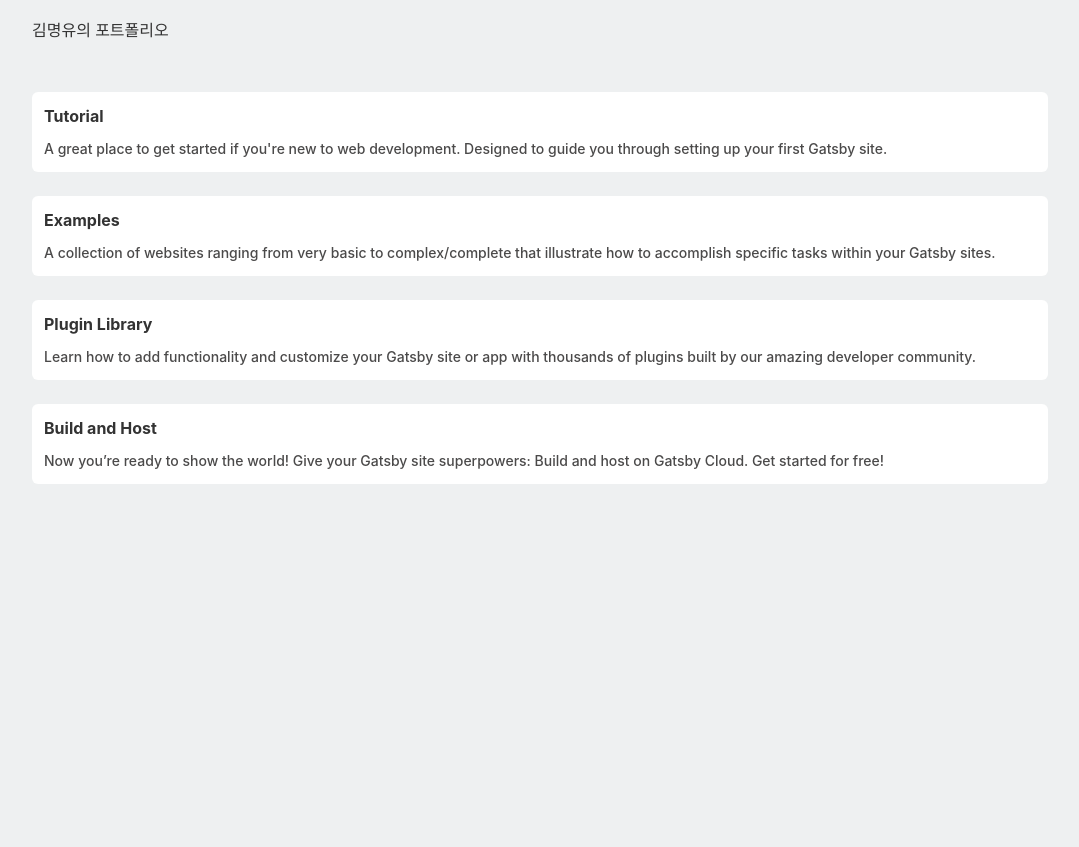
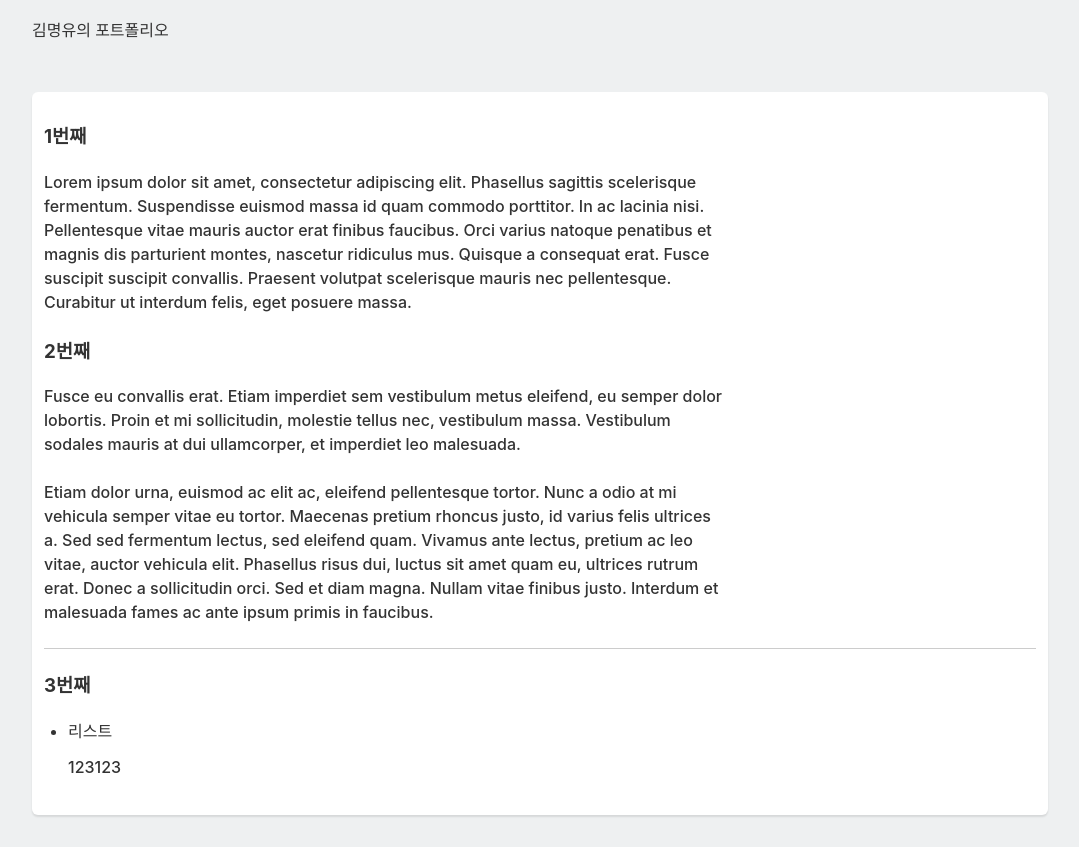
Before and after one commit to atheimuz/gatsby, a Gatsby site: page / in a window 1280 px wide. Shown: the whole page, without its empty margins (100-1179 px from the left). Before the commit the page ends 800 px from the top, so only its background shows below. Built offline with nearby package versions, Linux system fonts and the light colour scheme; Gatsby itself is replaced by a stand-in of ours.

Commit message:
예시 컴포넌트, 마크다운 파일 추가

```diff
--- a/src/components/postItem/index.tsx
+++ b/src/components/postItem/index.tsx
@@ -2,18 +2,28 @@ import * as React from "react"
 import * as styles from "./postItem.module.scss"
 
 export type PostItemType = {
-  data: {
-    url: string
-    text: string
-    description: string
+  node: {
+    id: string
+    frontmatter: {
+      title: string
+      description: string
+      date: string
+      categories: string[]
+      thumbnail: string
+    }
+    html: string
   }
 }
 
-const PostItem = ({ data }: PostItemType) => (
-  <a className={styles.wrapper} href={data.url}>
-    <p className={styles.title}>{data.text}</p>
-    <span className={styles.desc}>{data.description}</span>
-  </a>
-)
+const PostItem = ({ data }: PostItemType) => {
+  console.log(data)
+  return (
+    <a className={styles.wrapper} href={data.url}>
+      <p className={styles.title}>{data.title}</p>
+      <span className={styles.desc}>{data.description}</span>
+      <div dangerouslySetInnerHTML={{ __html: data.html }} />
+    </a>
+  )
+}
 
 export default PostItem
--- a/src/components/postItem/postItem.module.scss
+++ b/src/components/postItem/postItem.module.scss
@@ -3,6 +3,13 @@
     padding: 12px;
     border-radius: 6px;
     background-color: white;
+    box-shadow: 0px 2px 2px 0 rgba(black, .1);
+    transition: transform .3s;
+
+    &:hover {
+        // box-shadow: 0px 2px 0 0 rgba(black, .1);
+        transform: scale(1.02);
+    }
 }
 
 .title {
--- /dev/null
+++ b/src/components/postList/index.tsx
@@ -0,0 +1,51 @@
+import React, { FunctionComponent } from "react"
+import { useStaticQuery, graphql } from "gatsby"
+import * as styles from "./postList.module.scss"
+import PostItem, { PostItemType } from "components/postItem"
+
+export type PostType = {
+  node: {
+    id: string
+    frontmatter: {
+      title: string
+      description: string
+      date: string
+      categories: string[]
+      thumbnail: string
+    }
+    html: string
+  }
+}
+
+const PostList: FunctionComponent<{}> = function () {
+  const {
+    allMarkdownRemark: { edges: postList },
+  } = useStaticQuery(graphql`
+    query getPostList {
+      allMarkdownRemark {
+        edges {
+          node {
+            frontmatter {
+              title
+              description
+              date(formatString: "YYYY.MM.DD.")
+              categories
+              thumbnail
+            }
+            html
+          }
+        }
+      }
+    }
+  `)
+
+  return (
+    <div className={styles.list}>
+      {postList.map((item: PostType) => (
+        <PostItem data={item.node} />
+      ))}
+    </div>
+  )
+}
+
+export default PostList
--- /dev/null
+++ b/src/contents/test.md
@@ -0,0 +1,25 @@
+---
+date: "2023-05-21"
+title: "Test"
+categories: ["카테고리1", "카테고리2"]
+description: "테스트1"
+thumbnail: "./test.png"
+---
+
+### 1번째
+
+Lorem ipsum dolor sit amet, consectetur adipiscing elit. Phasellus sagittis scelerisque fermentum. Suspendisse euismod massa id quam commodo porttitor. In ac lacinia nisi. Pellentesque vitae mauris auctor erat finibus faucibus. Orci varius natoque penatibus et magnis dis parturient montes, nascetur ridiculus mus. Quisque a consequat erat. Fusce suscipit suscipit convallis. Praesent volutpat scelerisque mauris nec pellentesque. Curabitur ut interdum felis, eget posuere massa.
+
+### 2번째
+
+Fusce eu convallis erat. Etiam imperdiet sem vestibulum metus eleifend, eu semper dolor lobortis. Proin et mi sollicitudin, molestie tellus nec, vestibulum massa. Vestibulum sodales mauris at dui ullamcorper, et imperdiet leo malesuada.
+
+Etiam dolor urna, euismod ac elit ac, eleifend pellentesque tortor. Nunc a odio at mi vehicula semper vitae eu tortor. Maecenas pretium rhoncus justo, id varius felis ultrices a. Sed sed fermentum lectus, sed eleifend quam. Vivamus ante lectus, pretium ac leo vitae, auctor vehicula elit. Phasellus risus dui, luctus sit amet quam eu, ultrices rutrum erat. Donec a sollicitudin orci. Sed et diam magna. Nullam vitae finibus justo. Interdum et malesuada fames ac ante ipsum primis in faucibus.
+
+---
+
+### 3번째
+
+- 리스트
+
+  123123
--- a/src/pages/index.tsx
+++ b/src/pages/index.tsx
@@ -1,61 +1,14 @@
 import * as React from "react"
-import { Link } from "gatsby"
-import { StaticImage } from "gatsby-plugin-image"
 
 import Layout from "components/layout"
 import Seo from "components/seo"
-import * as styles from "components/index.module.css"
-import PostItem from "components/postItem"
+import PostList from "components/postList"
 
-const links = [
-  {
-    text: "Tutorial",
-    url: "https://www.gatsbyjs.com/docs/tutorial",
-    description:
-      "A great place to get started if you're new to web development. Designed to guide you through setting up your first Gatsby site.",
-  },
-  {
-    text: "Examples",
-    url: "https://github.com/gatsbyjs/gatsby/tree/master/examples",
-    description:
-      "A collection of websites ranging from very basic to complex/complete that illustrate how to accomplish specific tasks within your Gatsby sites.",
-  },
-  {
-    text: "Plugin Library",
-    url: "https://www.gatsbyjs.com/plugins",
-    description:
-      "Learn how to add functionality and customize your Gatsby site or app with thousands of plugins built by our amazing developer community.",
-  },
-  {
-    text: "Build and Host",
-    url: "https://www.gatsbyjs.com/cloud",
-    description:
-      "Now you’re ready to show the world! Give your Gatsby site superpowers: Build and host on Gatsby Cloud. Get started for free!",
-  },
-]
-
-const IndexPage = () => {
-  return (
-    <Layout>
-      {/* <StaticImage
-        src="../images/example.png"
-        loading="eager"
-        width={64}
-        quality={95}
-        formats={["auto", "webp", "avif"]}
-        alt=""
-        style={{ marginBottom: `var(--space-3)` }}
-      /> */}
-      <ul className={styles.list}>
-        {links.map(link => (
-          <li key={link.url} className={styles.listItem}>
-            <PostItem data={link} />
-          </li>
-        ))}
-      </ul>
-    </Layout>
-  )
-}
+const IndexPage = () => (
+  <Layout>
+    <PostList />
+  </Layout>
+)
 
 /**
  * Head export to define metadata for the page
```
Also changed, not shown: src/components/postList/postList.module.scss (added).
